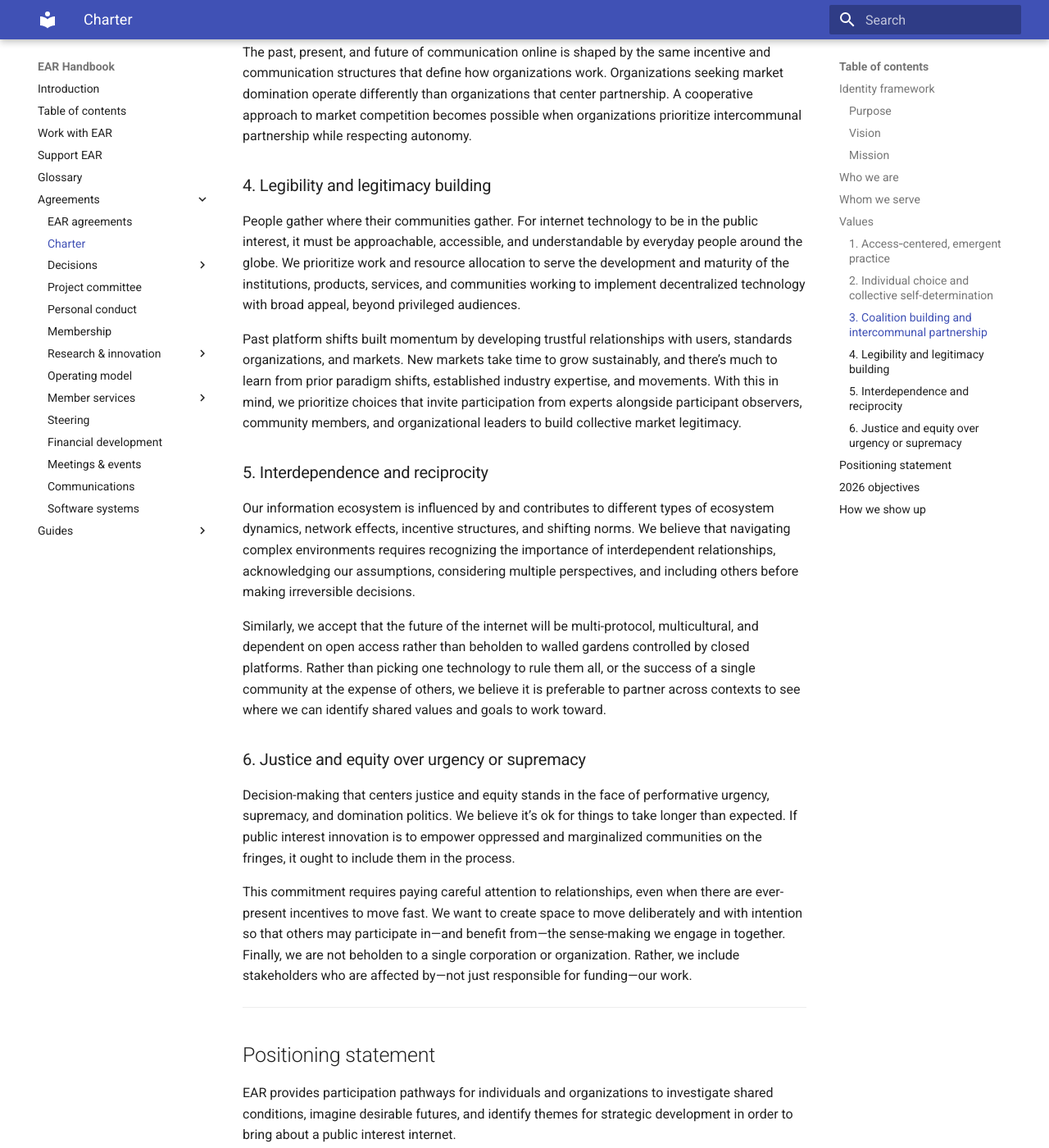
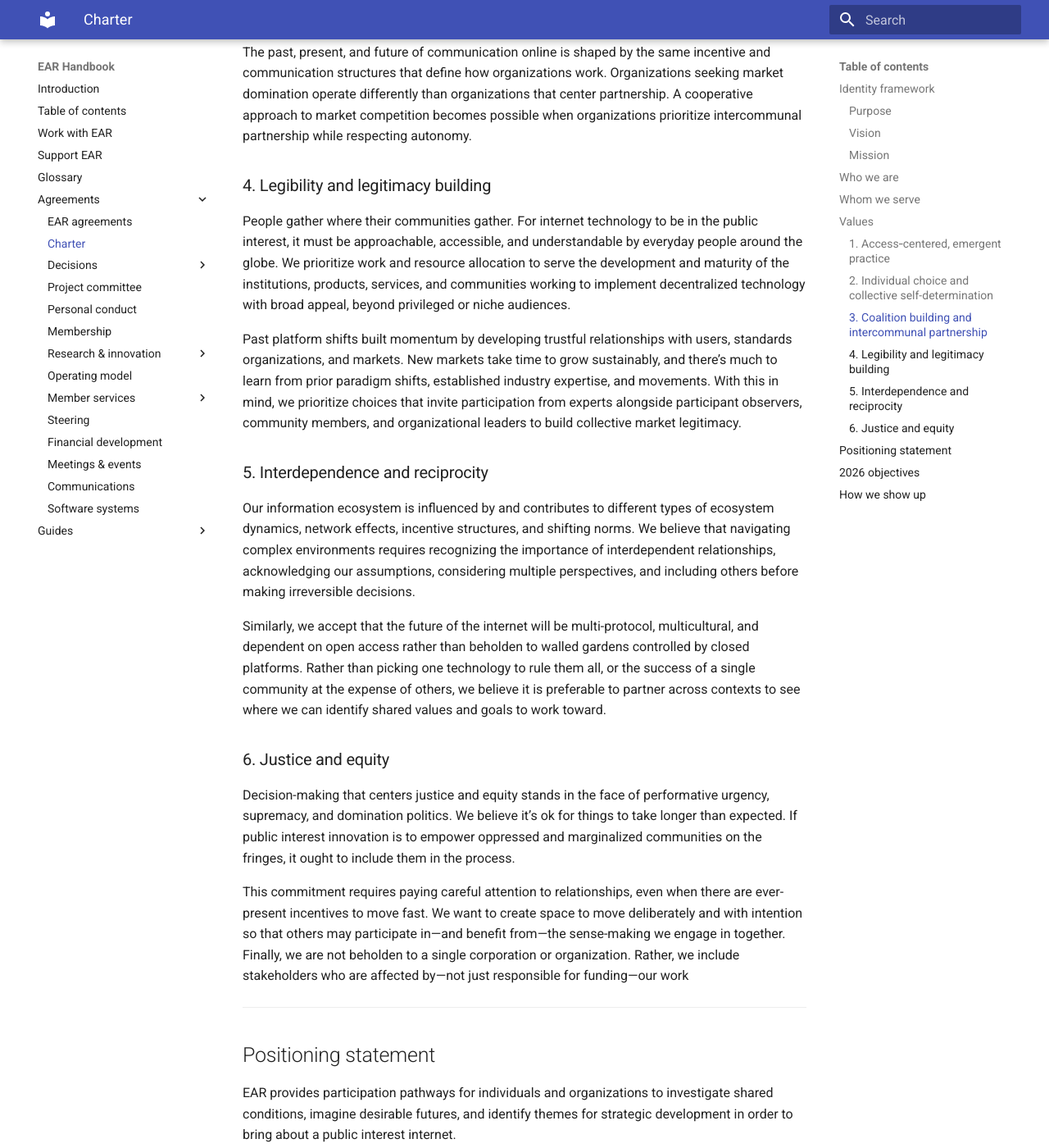
Before and after one commit to EcosystemActionResearch/Handbook, an MkDocs documentation site: the page built from docs/agreements/charter.md, in a window 1280 px wide and 1400 px high, scrolled down 2386 px. Shown: the whole window at 82% size. Built offline with MkDocs 1.6.1 and Material for MkDocs 9.7.7, drawn with Linux system fonts in a browser that asks for light colours; some of the changed text lies outside the part shown.

```diff
--- a/docs/agreements/charter.md
+++ b/docs/agreements/charter.md
@@ -85,7 +85,7 @@ The past, present, and future of communication online is shaped by the same ince
 
 ### 4\. Legibility and legitimacy building
 
-People gather where their communities gather. For internet technology to be in the public interest, it must be approachable, accessible, and understandable by everyday people around the globe. We prioritize work and resource allocation to serve the development and maturity of the institutions, products, services, and communities working to implement decentralized technology with broad appeal, beyond privileged audiences.
+People gather where their communities gather. For internet technology to be in the public interest, it must be approachable, accessible, and understandable by everyday people around the globe. We prioritize work and resource allocation to serve the development and maturity of the institutions, products, services, and communities working to implement decentralized technology with broad appeal, beyond privileged or niche audiences.
 
 Past platform shifts built momentum by developing trustful relationships with users, standards organizations, and markets. New markets take time to grow sustainably, and there’s much to learn from prior paradigm shifts, established industry expertise, and movements. With this in mind, we prioritize choices that invite participation from experts alongside participant observers, community members, and organizational leaders to build collective market legitimacy.
 
@@ -95,11 +95,11 @@ Our information ecosystem is influenced by and contributes to different types of
 
 Similarly, we accept that the future of the internet will be multi-protocol, multicultural, and dependent on open access rather than beholden to walled gardens controlled by closed platforms. Rather than picking one technology to rule them all, or the success of a single community at the expense of others, we believe it is preferable to partner across contexts to see where we can identify shared values and goals to work toward.
 
-### 6\. Justice and equity over urgency or supremacy
+### 6\. Justice and equity
 
 Decision-making that centers justice and equity stands in the face of performative urgency, supremacy, and domination politics. We believe it’s ok for things to take longer than expected. If public interest innovation is to empower oppressed and marginalized communities on the fringes, it ought to include them in the process.
 
-This commitment requires paying careful attention to relationships, even when there are ever-present incentives to move fast. We want to create space to move deliberately and with intention so that others may participate in—and benefit from—the sense-making we engage in together. Finally, we are not beholden to a single corporation or organization. Rather, we include stakeholders who are affected by—not just responsible for funding—our work.
+This commitment requires paying careful attention to relationships, even when there are ever-present incentives to move fast. We want to create space to move deliberately and with intention so that others may participate in—and benefit from—the sense-making we engage in together. Finally, we are not beholden to a single corporation or organization. Rather, we include stakeholders who are affected by—not just responsible for funding—our work
 
 ---
 
```
Also changed, not shown: other parts of docs/agreements/charter.md (+1 -1 lines).
